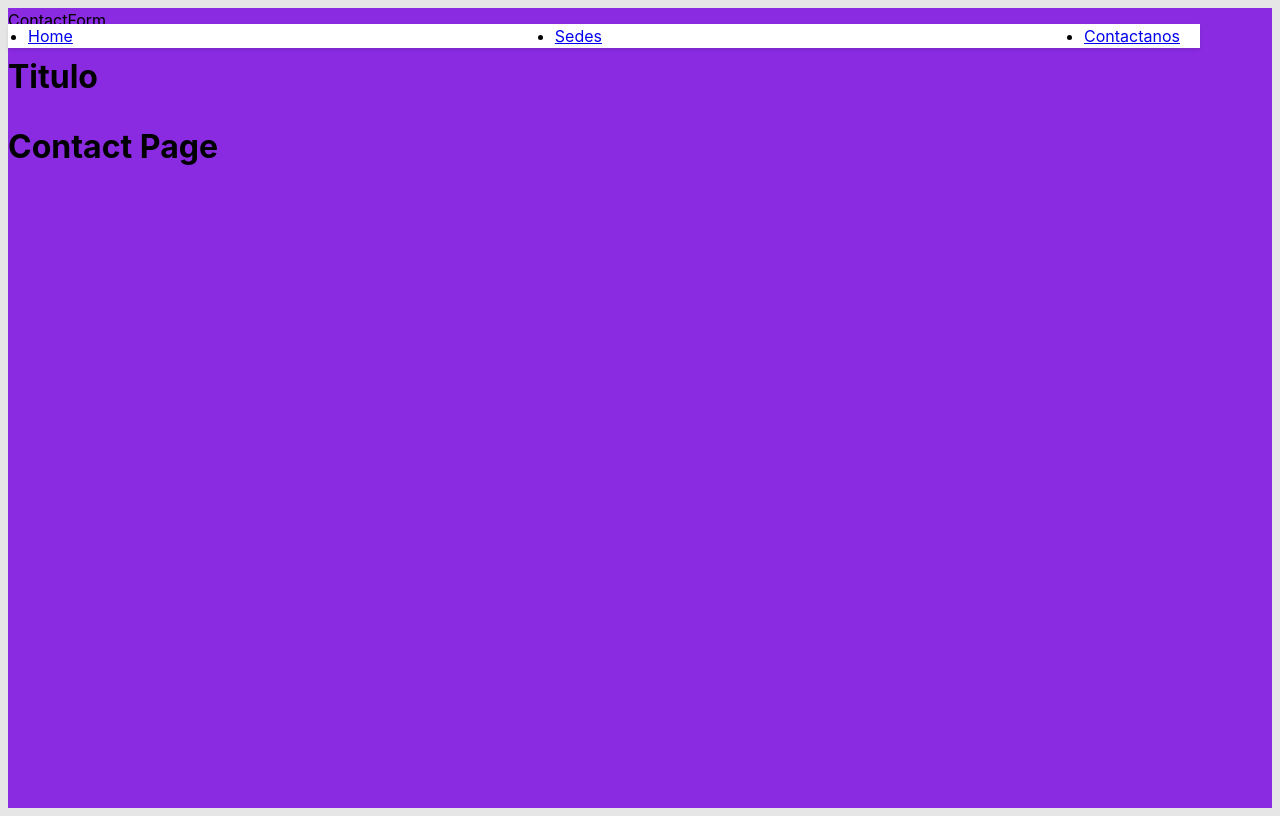
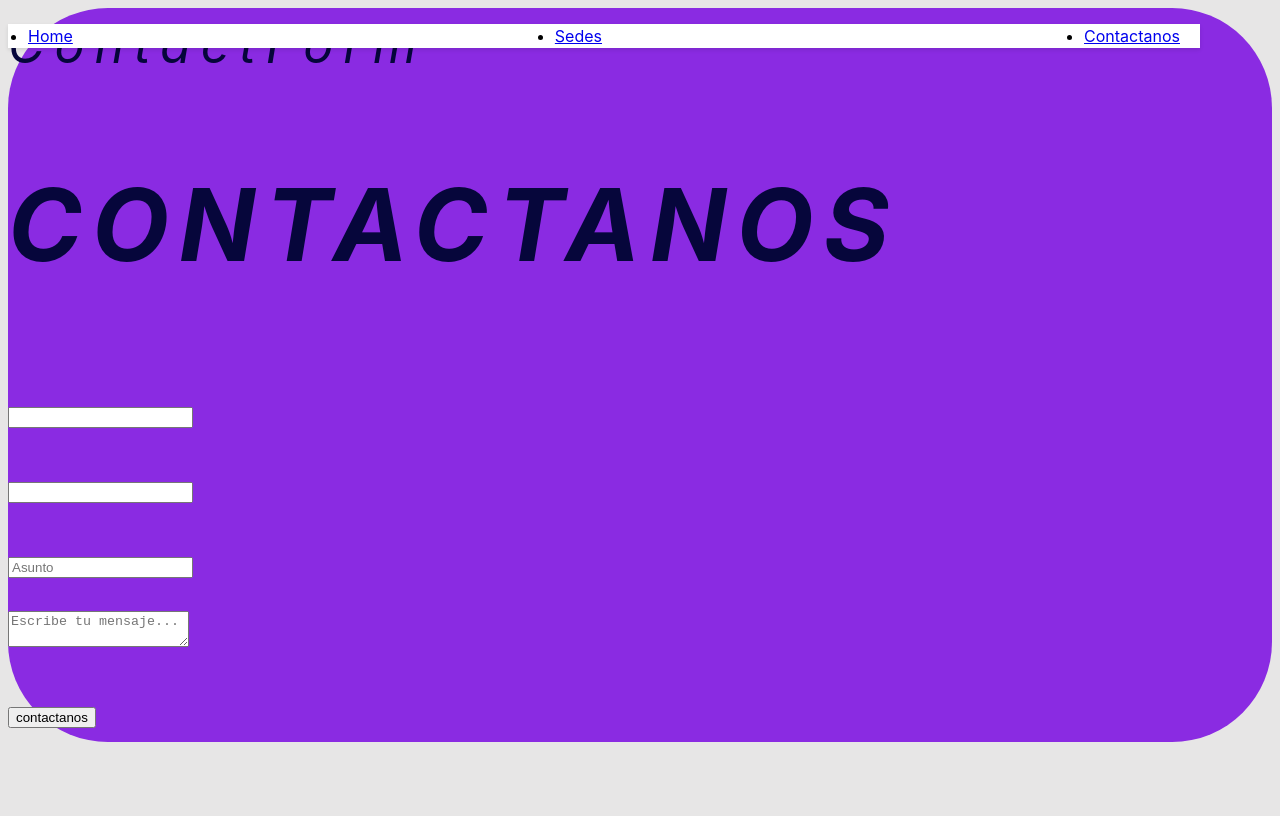
Before and after one commit to DeibyNino/ungo, a React (Vite) app: page /contact-page in a window 1280 px wide. Built offline with nearby package versions, Linux system fonts and the light colour scheme.

Commit message:
se agrego titulo y barritas esas

```diff
--- a/src/pages/Contact.jsx
+++ b/src/pages/Contact.jsx
@@ -7,8 +7,32 @@ const Contact = () => {
   return (
     <div className="main-contact">
       <ContactForm/>
-      <h1 className="titulo1 titulo">Titulo </h1>
-      <h1 className="titulo">Contact Page</h1>
+      <h1 className="titulo1 titulo">CONTACTANOS </h1>
+      <section className="contact">
+      <div className="data-contact">
+                        <p></p>
+                        <p></p>
+                        <p></p>
+                    </div>
+                    <form className="form-contact">
+                        <div className="input-box-contact">
+                            <input type="text" name="username" ></input>
+                           </div>
+                           <div className="input-box-contact">
+                            <input type="text" name="correoelectronico"></input>
+                            <div className="input-box-contact">
+                            <input type="text" placeholder="Asunto"></input>
+
+                        </div>
+
+                        <div className="input-box-contact">
+                            <textarea placeholder="Escribe tu mensaje..."></textarea>
+                        </div>
+                        <button type="submit">contactanos</button>
+
+                        </div>
+                     </form>
+      </section>
     </div>
   );
 };
--- a/src/styles/ContactStyles.css
+++ b/src/styles/ContactStyles.css
@@ -1,4 +1,11 @@
 .main-contact {
   background-color: blueviolet;
-  min-height: 100vh;
+  min-height: 50vh;
+  font-size: 50px;
+  justify-content: center;
+  letter-spacing: 10px;
+  font-style:oblique;
+  color:rgb(6, 6, 59);
+  border-radius: 100px;
+  border-color: red;
 }
```
